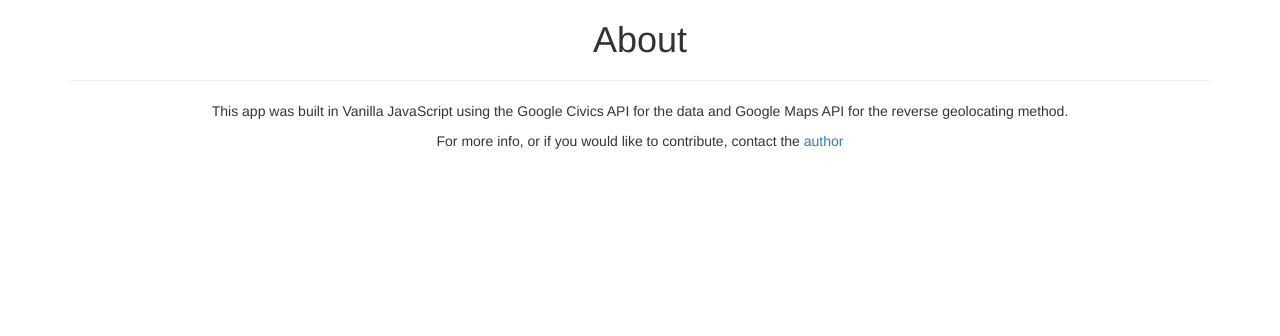
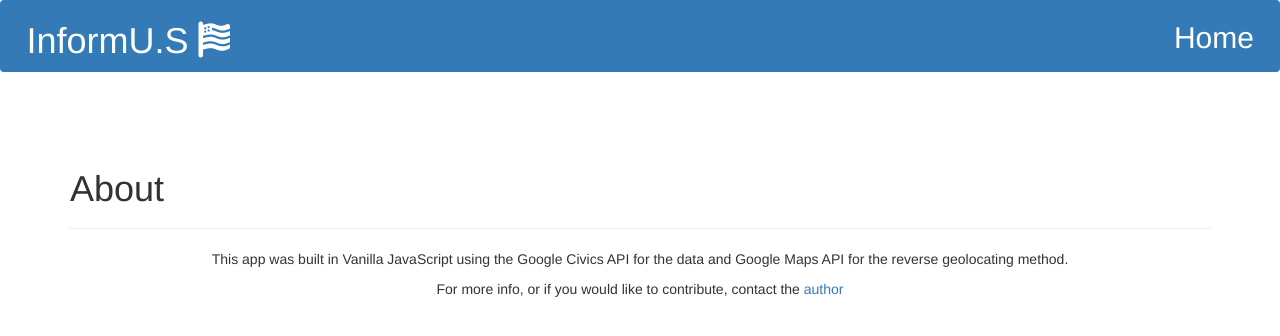
Before and after one commit to carloscodes/election-app, a plain HTML site: page about.html in a window 1280 px wide. Drawn offline with nearby package versions, Linux system fonts and the light colour scheme.

Commit message:
minor fix

```diff
--- a/about.html
+++ b/about.html
@@ -9,6 +9,7 @@
       href="https://fonts.googleapis.com/css?family=Roboto&display=swap"
       rel="stylesheet"
     />
+    <script src="https://kit.fontawesome.com/477a4c25de.js"></script>
 
     <!-- Latest compiled and minified CSS -->
     <link
@@ -33,9 +34,22 @@
     <title>About</title>
   </head>
   <body>
+    <nav class="navbar navbar-dark bg-primary">
+      <!-- Navbar content -->
+      <h1 style="padding-left: 2%;">
+        InformU.S <i class="fas fa-flag-usa"></i>
+        <div
+          style="font-size: 30px; float: right; list-style-type: none; padding-right: 2%; display: inline;"
+        >
+          <a id="out" href="index.html">
+            Home
+          </a>
+        </div>
+      </h1>
+    </nav>
     <div class="container">
+      <h1 style="padding-top: 5%">About</h1>
       <div class="centerInput">
-        <h1>About</h1>
         <hr />
         <p>
           This app was built in Vanilla JavaScript using the Google Civics API
```
